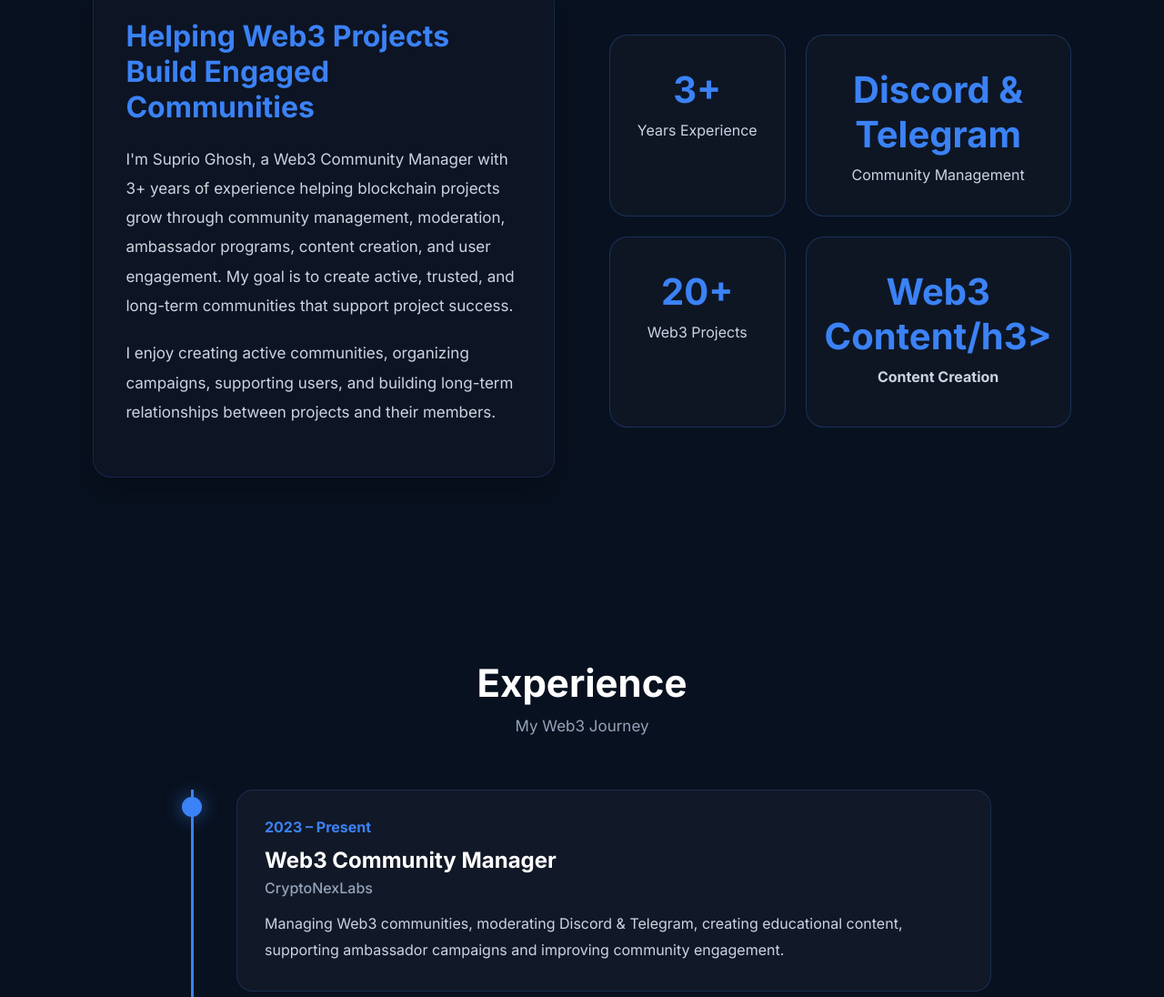
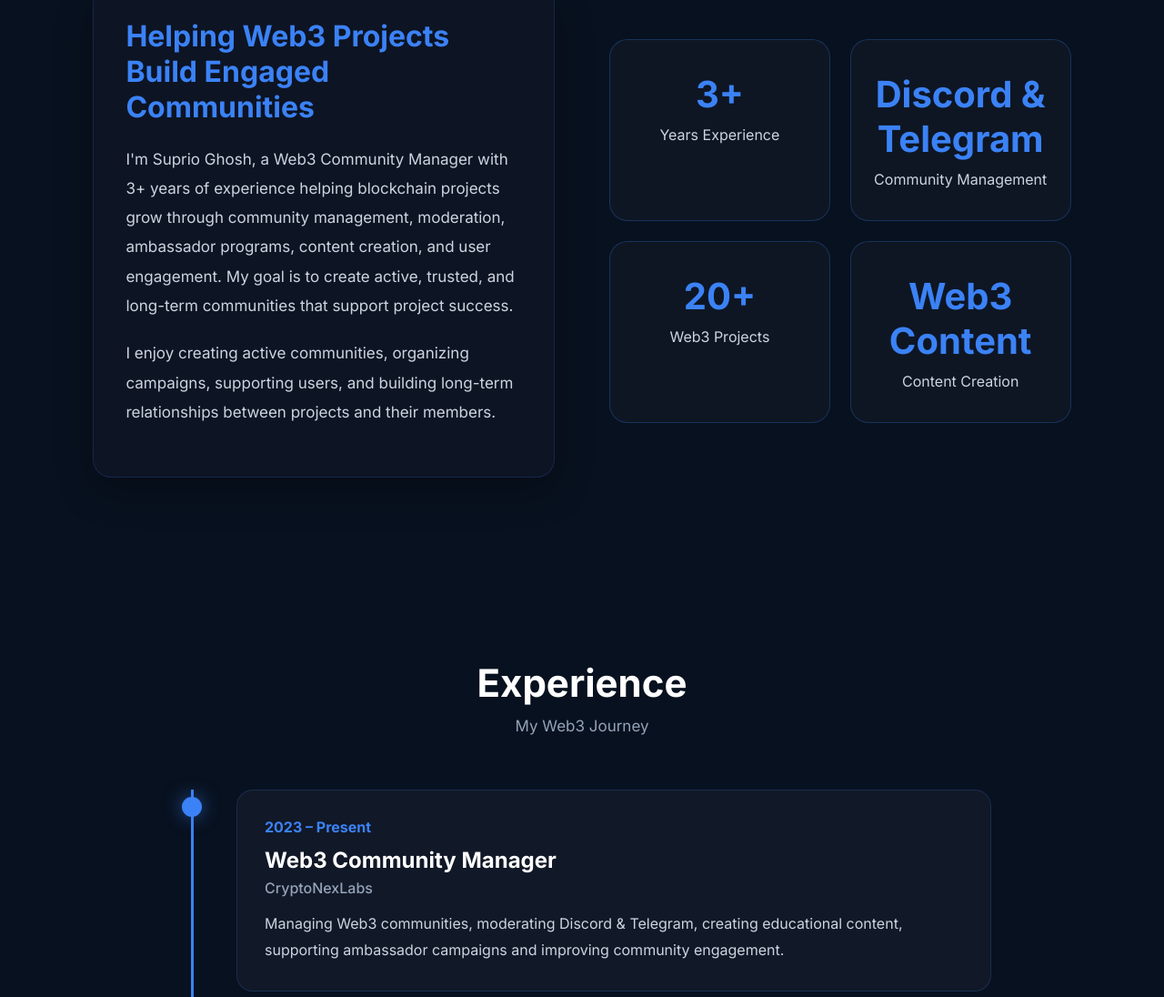
Before and after one commit to Sgsuprio/suprio-portfolio, a plain HTML site: page index.html in a window 1280 px wide. Shown: the part 1121-2217 px from the top of the page at 91% size. Drawn offline with Linux system fonts and the light colour scheme.

Commit message:
Update index.html

```diff
--- a/index.html
+++ b/index.html
@@ -171,7 +171,7 @@ Hire Me
             </div>
 
             <div class="stat-card">
-                <h3>Web3 Content/h3>
+                <h3>Web3 Content</h3>
                 <p>Content Creation</p>
             </div>
 
```
